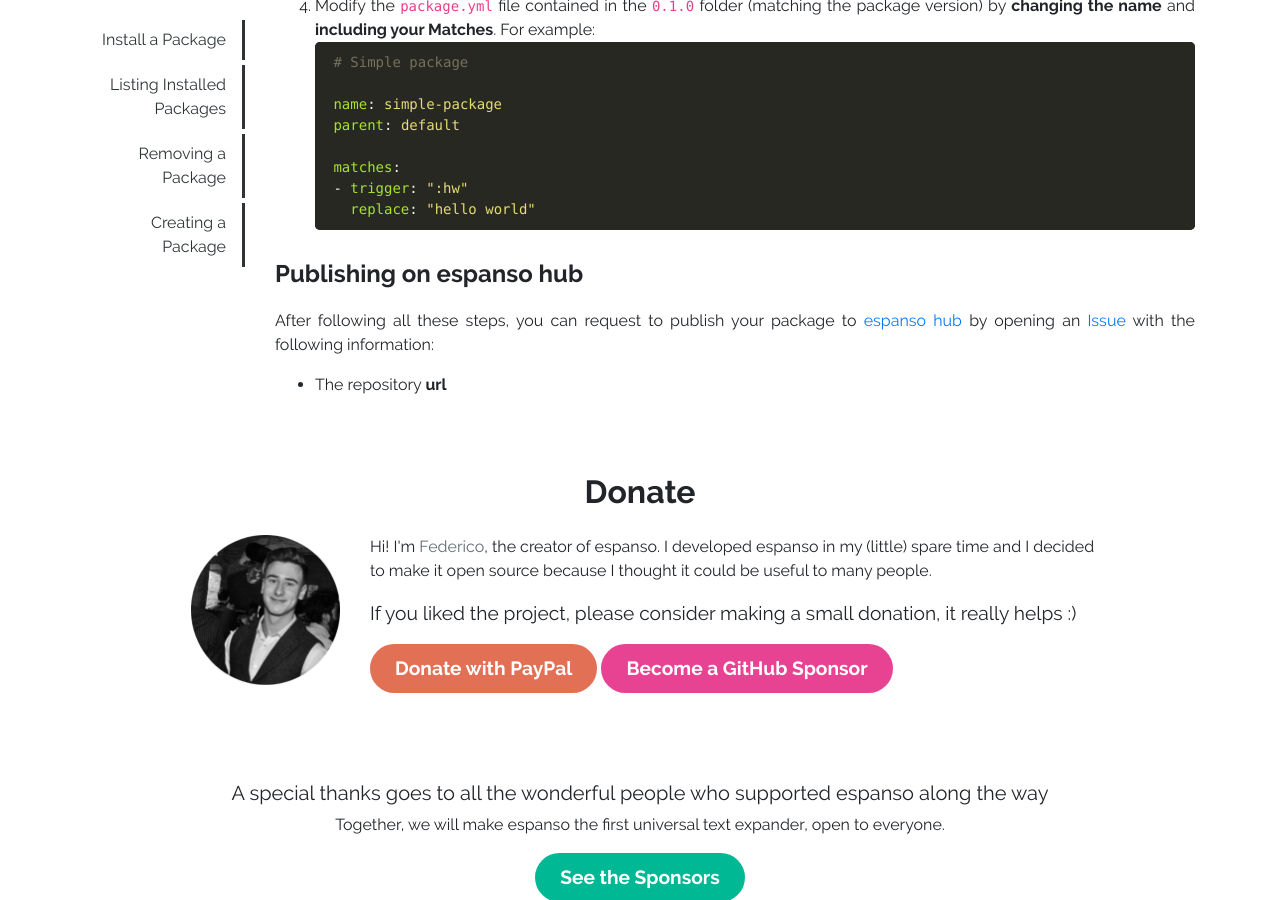
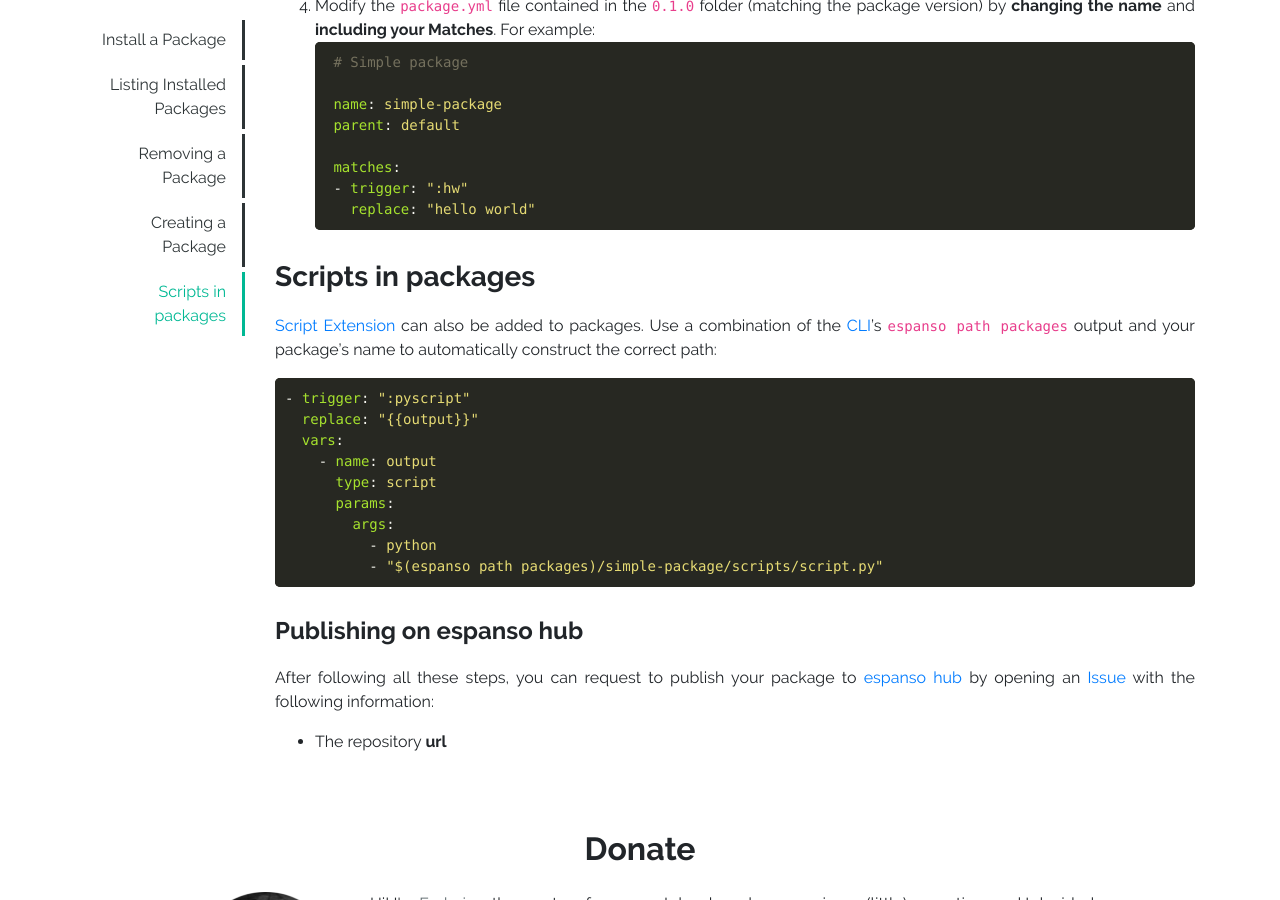
Before and after one commit to espanso/espanso, a Jekyll site: the page built from docs/packages.md, in a window 1280 px wide and 900 px high, scrolled down 2066 px. Built offline with Jekyll 4.4.1, drawn with Linux system fonts in a browser that asks for light colours.

Commit message:
Document interaction of CLI & package script

````diff
--- a/docs/packages.md
+++ b/docs/packages.md
@@ -109,6 +109,26 @@
       replace: "hello world"
     ```
 
+### Scripts in packages
+
+[Script Extension](matches#script-extension) can also be added to packages.
+Use a combination of the [CLI](cli#paths)'s `espanso path packages` output
+and your package's name to automatically construct the correct path:
+
+{% raw %}
+```yaml
+- trigger: ":pyscript"
+  replace: "{{output}}"
+  vars:
+    - name: output
+      type: script
+      params:
+        args:
+          - python
+          - "$(espanso path packages)/simple-package/scripts/script.py"
+```
+{% endraw %}
+
 #### Publishing on espanso hub
 
 After following all these steps, you can request to publish your package to [espanso hub](http://hub.espanso.org)
````
Also changed, not shown: docs/cli.md (+11 -0 lines).
